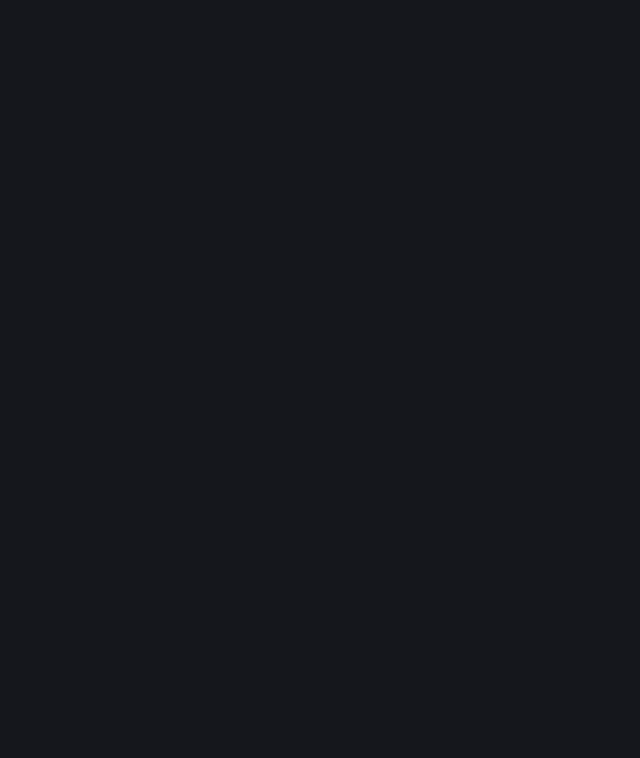
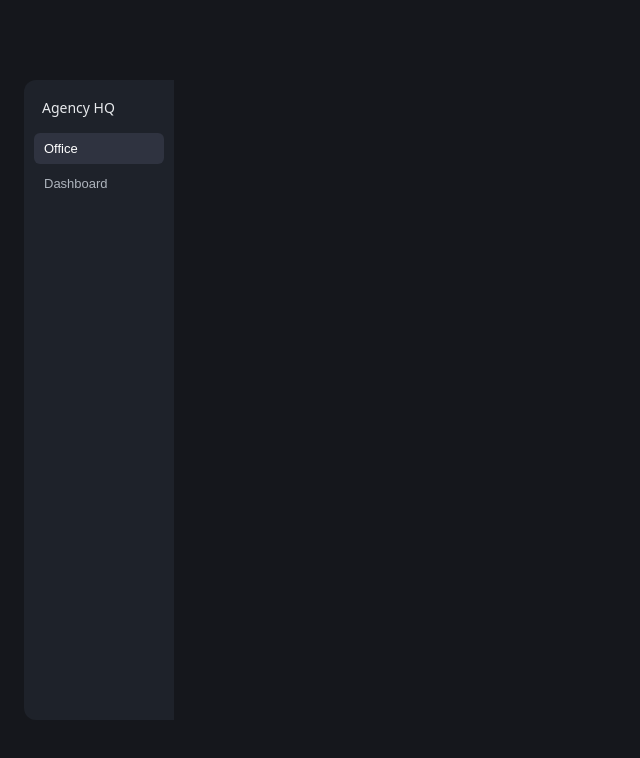
Before and after one commit to kevinbyjordan-cell/Agency-HQ-2D, a website: page web/index.html in a window 1280 px wide. Shown: the whole page, without its empty margins (0-640 px from the left). Drawn offline with Linux system fonts and the light colour scheme.

Commit message:
feat(mc): shell de abas (Office/Dashboard)

```diff
--- a/web/src/main.js
+++ b/web/src/main.js
@@ -1,14 +1,46 @@
 import { connect } from './ws.js'
 import { renderBuilding } from './render.js'
+import { renderDashboard } from './dashboard.js'
 import { initCamera } from './camera.js'
 
 const stage = document.getElementById('stage')
 stage.innerHTML =
-  '<div class="viewport"><div class="camera"><div class="building"></div></div></div>'
+  '<div class="mc">' +
+  '<aside class="mc__nav">' +
+  '<div class="mc__brand">Agency HQ</div>' +
+  '<button class="mc__tab mc__tab--active" data-tab="office">Office</button>' +
+  '<button class="mc__tab" data-tab="dashboard">Dashboard</button>' +
+  '</aside>' +
+  '<main class="mc__content">' +
+  '<section class="mc__view" data-view="office"><div class="viewport"><div class="camera"><div class="building"></div></div></div></section>' +
+  '<section class="mc__view mc__view--hidden" data-view="dashboard"><div class="dashboard"></div></section>' +
+  '</main>' +
+  '</div>'
 
+const buildingEl = stage.querySelector('.building')
+const dashboardEl = stage.querySelector('.dashboard')
 const viewport = stage.querySelector('.viewport')
 const camera = stage.querySelector('.camera')
-const building = stage.querySelector('.building')
+initCamera(viewport, camera)
 
-initCamera(viewport, camera)
-connect((b) => renderBuilding(b, building))
+let latest = { building: { rooms: [] }, dashboard: null }
+let tab = 'office'
+
+function renderActive() {
+  if (tab === 'office') renderBuilding(latest.building, buildingEl)
+  else renderDashboard(latest.dashboard, dashboardEl)
+}
+
+for (const btn of stage.querySelectorAll('.mc__tab')) {
+  btn.addEventListener('click', () => {
+    tab = btn.dataset.tab
+    for (const b of stage.querySelectorAll('.mc__tab')) b.classList.toggle('mc__tab--active', b === btn)
+    for (const v of stage.querySelectorAll('.mc__view')) v.classList.toggle('mc__view--hidden', v.dataset.view !== tab)
+    renderActive()
+  })
+}
+
+connect((msg) => {
+  latest = msg
+  renderActive()
+})
--- a/web/src/ws.js
+++ b/web/src/ws.js
@@ -1,11 +1,11 @@
-export function connect(onBuilding) {
+export function connect(onUpdate) {
   let ws
   function open() {
     ws = new WebSocket(`ws://${location.host}`)
     ws.onmessage = (ev) => {
       try {
         const msg = JSON.parse(ev.data)
-        if (msg.type === 'building') onBuilding(msg.building)
+        if (msg.type === 'building') onUpdate(msg)
       } catch {
         /* ignore */
       }
--- a/web/style.css
+++ b/web/style.css
@@ -143,3 +143,40 @@ body {
 .lobby__sign { background: #1e222a; color: #e8eaed; font-size: 13px; padding: 6px 14px; border-radius: 6px; }
 .lobby__reception { width: 130px; height: 18px; background: #7a5c9e; border-radius: 9px; }
 .building__empty { color: #6b6b6b; font-size: 14px; padding: 48px; }
+.mc { display: flex; gap: 0; align-items: stretch; }
+.mc__nav {
+  flex-shrink: 0;
+  width: 150px;
+  background: #1e222a;
+  border-radius: 12px 0 0 12px;
+  padding: 14px 10px;
+  display: flex;
+  flex-direction: column;
+  gap: 4px;
+}
+.mc__brand { color: #e8eaed; font-size: 14px; font-weight: 500; padding: 4px 8px 12px; }
+.mc__tab {
+  text-align: left;
+  background: transparent;
+  border: 0;
+  color: #aeb4bd;
+  font-size: 13px;
+  padding: 8px 10px;
+  border-radius: 6px;
+  cursor: pointer;
+}
+.mc__tab:hover { background: #2a2e37; }
+.mc__tab--active { background: #2f3340; color: #fff; }
+.mc__content { flex: 1; min-width: 0; }
+.mc__view--hidden { display: none; }
+.dashboard { padding: 20px; }
+.dgrid { display: flex; flex-wrap: wrap; gap: 14px; }
+.dcard {
+  background: #23272f;
+  border: 1px solid #3a3f4a;
+  border-radius: 12px;
+  padding: 16px 20px;
+  min-width: 150px;
+}
+.dcard__label { color: #aeb4bd; font-size: 13px; }
+.dcard__value { color: #fff; font-size: 28px; font-weight: 500; margin-top: 4px; }
```
